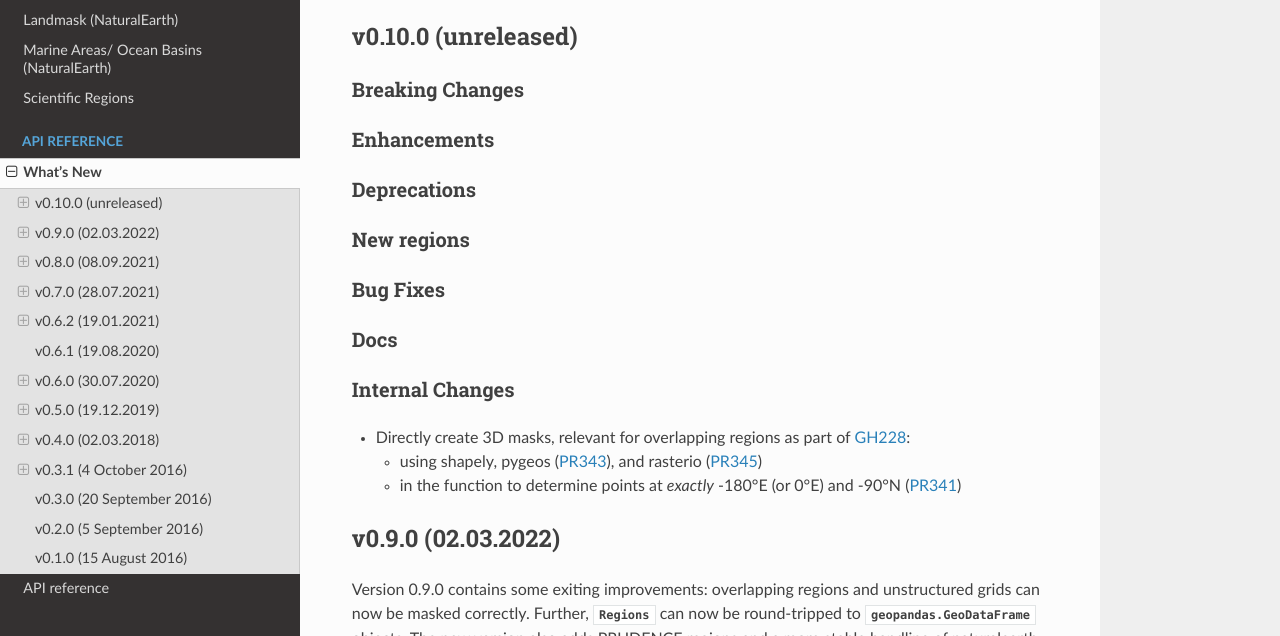
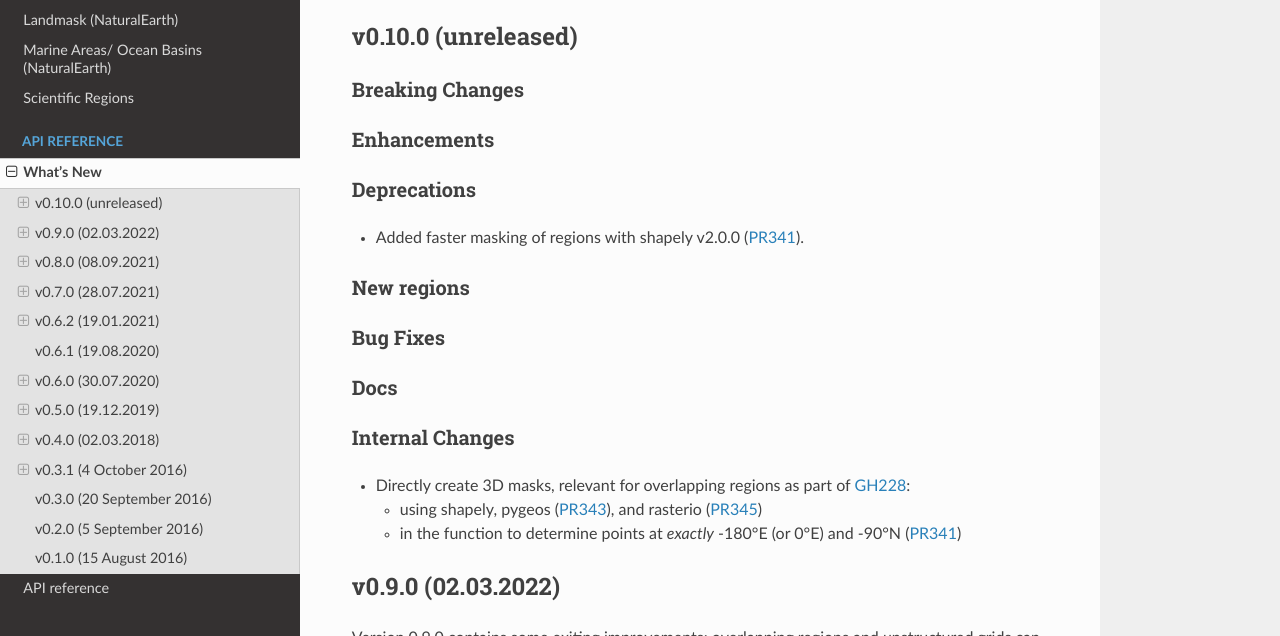
Before and after one commit to regionmask/regionmask, a Sphinx documentation site: the page built from docs/whats_new.rst, in a window 1280 px wide and 900 px high, cut to the strip 264-900 px from the top of the window. Built offline with Sphinx 7.4.7 and the Read the Docs theme 2.0.0, drawn with Linux system fonts in a browser that asks for light colours; pages that are not in the unit, such as notebooks, are missing from menus; the version number could not be read and is left out.

Commit message:
whats new

```diff
--- a/docs/whats_new.rst
+++ b/docs/whats_new.rst
@@ -21,6 +21,8 @@ Enhancements
 
 Deprecations
 ~~~~~~~~~~~~
+
+- Added faster masking of regions with shapely v2.0.0 (:pull:`341`).
 
 New regions
 ~~~~~~~~~~~
```
